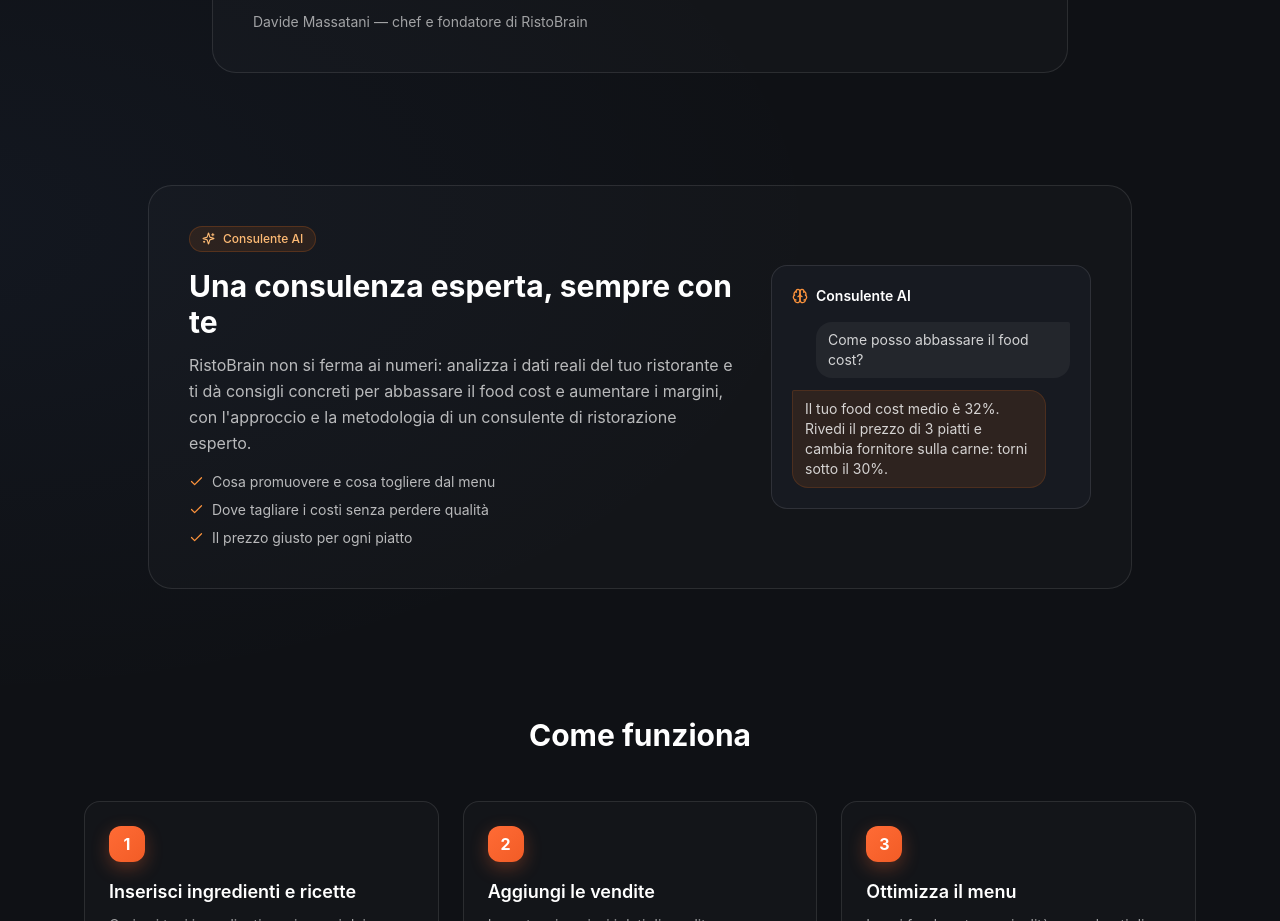
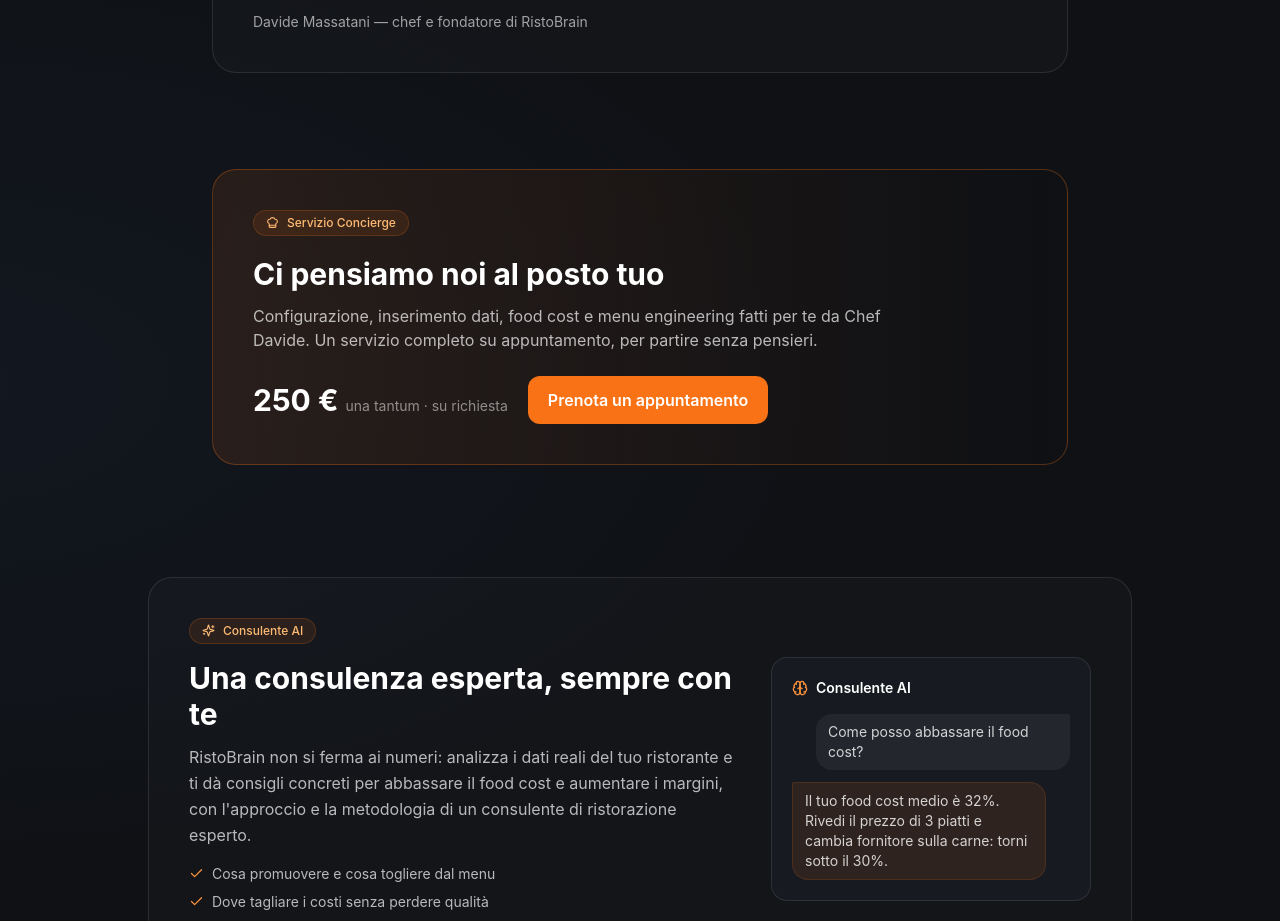
Before and after one commit to 4fpvdq6fwz-jpg/ristobrain-app, a Next.js app in the folder frontend/: page / in a window 1280 px wide. Shown: the part 1880-2801 px from the top of the page. Built offline with nearby package versions, Linux system fonts and the light colour scheme.

Commit message:
Update page.tsx

```diff
--- a/frontend/src/app/page.tsx
+++ b/frontend/src/app/page.tsx
@@ -130,6 +130,21 @@ export default function Home() {
             «L’ho creato perché in cucina la mole di lavoro spegne la creatività: quando corri tutto il giorno, i piatti nuovi non arrivano e i conti si perdono nei dettagli. RistoBrain tiene sotto controllo i costi e ti aiuta ogni giorno a creare menu e piatti nuovi, soprattutto nei momenti di calo creativo.»
           </p>
           <div className="mt-5 text-sm text-white/60">Davide Massatani — chef e fondatore di RistoBrain</div>
+        </div>
+      </section>
+
+      {/* Concierge */}
+      <section className="max-w-4xl mx-auto px-5 py-12">
+        <div className="rounded-3xl border border-orange-500/30 bg-gradient-to-r from-orange-500/10 to-transparent p-8 md:p-10">
+          <div className="flex items-center gap-2 text-xs font-medium text-orange-300 bg-orange-500/10 border border-orange-500/20 rounded-full px-3 py-1 mb-5 w-fit">
+            <ChefHat size={13} /> Servizio Concierge
+          </div>
+          <h2 className="text-2xl md:text-3xl font-bold text-white">Ci pensiamo noi al posto tuo</h2>
+          <p className="text-white/70 mt-3 max-w-2xl">Configurazione, inserimento dati, food cost e menu engineering fatti per te da Chef Davide. Un servizio completo su appuntamento, per partire senza pensieri.</p>
+          <div className="flex items-center gap-5 flex-wrap mt-6">
+            <div className="text-3xl font-bold text-white">250 &euro; <span className="text-sm font-normal text-white/50">una tantum · su richiesta</span></div>
+            <a href="https://calendar.app.google/jxfbEwDjLbfEg4X67" target="_blank" rel="noopener noreferrer" className="inline-flex items-center gap-2 bg-orange-500 hover:bg-orange-600 text-white font-semibold px-5 py-3 rounded-xl">Prenota un appuntamento</a>
+          </div>
         </div>
       </section>
 
```
